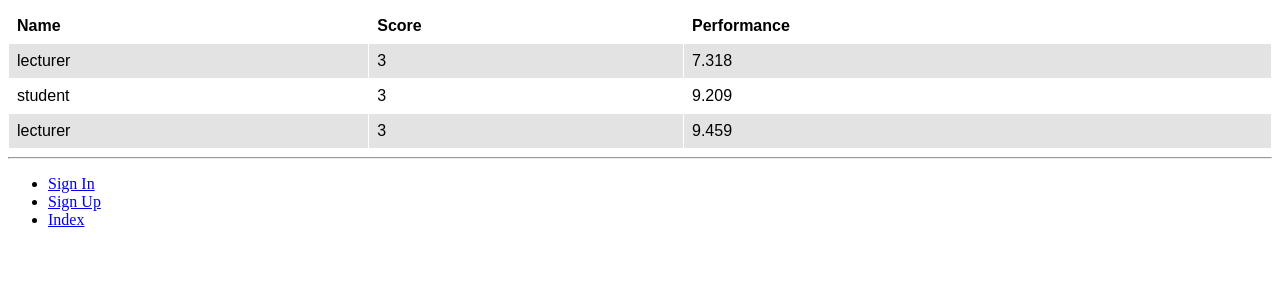
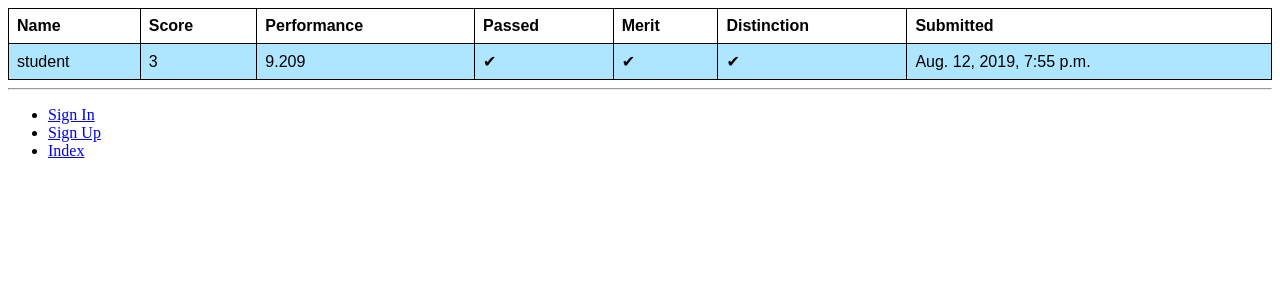
Before and after one commit to OllieMusgrove/lectic_project, a Django app: page /lectic/geography/leaderboard/ in a window 1280 px wide. Shown: the top 300 px of the page. Run offline with Django 3.2, Linux system fonts and the light colour scheme; data comes from the database, SQL or seed files in the repository; both versions use the stored data as it was after the commit.

Commit message:
Leaderboard works

```diff
--- a/lectic/views.py
+++ b/lectic/views.py
@@ -3,7 +3,7 @@ from django.http import HttpResponse
 from django.http import HttpResponseRedirect
 from django.core.urlresolvers import reverse
 from datetime import datetime
-from lectic.models import Question, Quiz, QuestionAttempt, QuizAttempt, UserProfile
+from lectic.models import Question, Quiz, QuestionAttempt, QuizAttempt, UserProfile, User
 from lectic.forms import QuestionForm, QuizForm, QuestionAttemptForm, UserForm, UserProfileForm
 from decimal import Decimal
 from django.contrib.auth import authenticate, login, logout
@@ -197,10 +197,21 @@ def leaderboard(request, quiz_name_slug):
         quiz_select = None
 
     try:
-        all_qz_attempts = QuizAttempt.objects.exclude(finished=False).filter(quiz=quiz_select).order_by('performance')
-        print(all_qz_attempts)
+        all_qz_attempts = QuizAttempt.objects.exclude(finished=False).filter(quiz=quiz_select)
+        print (all_qz_attempts.count())
+        if (all_qz_attempts.count() != 0):
+            all_qz_attempts = QuizAttempt.objects.exclude(finished=False).filter(quiz=quiz_select).order_by('-performance')
+            uu1 = UserProfile.objects.filter(is_lecturer=False).values('user').distinct()
+            item_list = [all_qz_attempts.filter(user=item['user']).last() for item in UserProfile.objects.filter(is_lecturer=False).values('user').distinct()]
+            ordered_il = sorted(item_list, key=lambda x: x.performance, reverse=False)
+            print(all_qz_attempts)
+            print(uu1)
+            print(item_list)
+            print(ordered_il)
+        else:
+            ordered_il = None
     except QuizAttempt.DoesNotExist:
-        all_qz_attempts = None
+        ordered_il = None
 
-    context_dict = {'quiz_attempts' : all_qz_attempts}
+    context_dict = {'quiz_attempts' : ordered_il}
     return render(request, 'lectic/leaderboard.html', context_dict)
--- a/static/CSS/leaderboard.css
+++ b/static/CSS/leaderboard.css
@@ -6,11 +6,11 @@ table {
 
 td,
 th {
-    border: 1px solid #ffffff;
+    border: 1px solid #000000;
     text-align: left;
     padding: 8px;
 }
 
 tr:nth-child(even) {
-    background-color: #ddddddce;
+    background-color: #aee5ff;
 }
--- a/templates/lectic/leaderboard.html
+++ b/templates/lectic/leaderboard.html
@@ -17,12 +17,20 @@ Leaderboard
             <th>Name</th>
             <th>Score</th>
             <th>Performance</th>
+            <th>Passed</th>
+            <th>Merit</th>
+            <th>Distinction</th>
+            <th>Submitted</th>
         </tr>
         {% for quiz_attempt in quiz_attempts %}
         <tr>
             <td>{{ quiz_attempt.user }}</td>
             <td>{{ quiz_attempt.accumulated_score }}</td>
             <td>{{ quiz_attempt.performance }}</td>
+            <td>{% if quiz_attempt.all_correct == True %}&#10004;{% else %}&times;{% endif %}</td>
+            <td>{% if quiz_attempt.merit == True %}&#10004;{% else %}&times;{% endif %}</td>
+            <td>{% if quiz_attempt.distinction == True %}&#10004;{% else %}&times;{% endif %}</td>
+            <td>{{ quiz_attempt.created_datetime }}</td>
         </tr>
         {% endfor %}
     </table>
```
Also changed, not shown: db.sqlite3.
